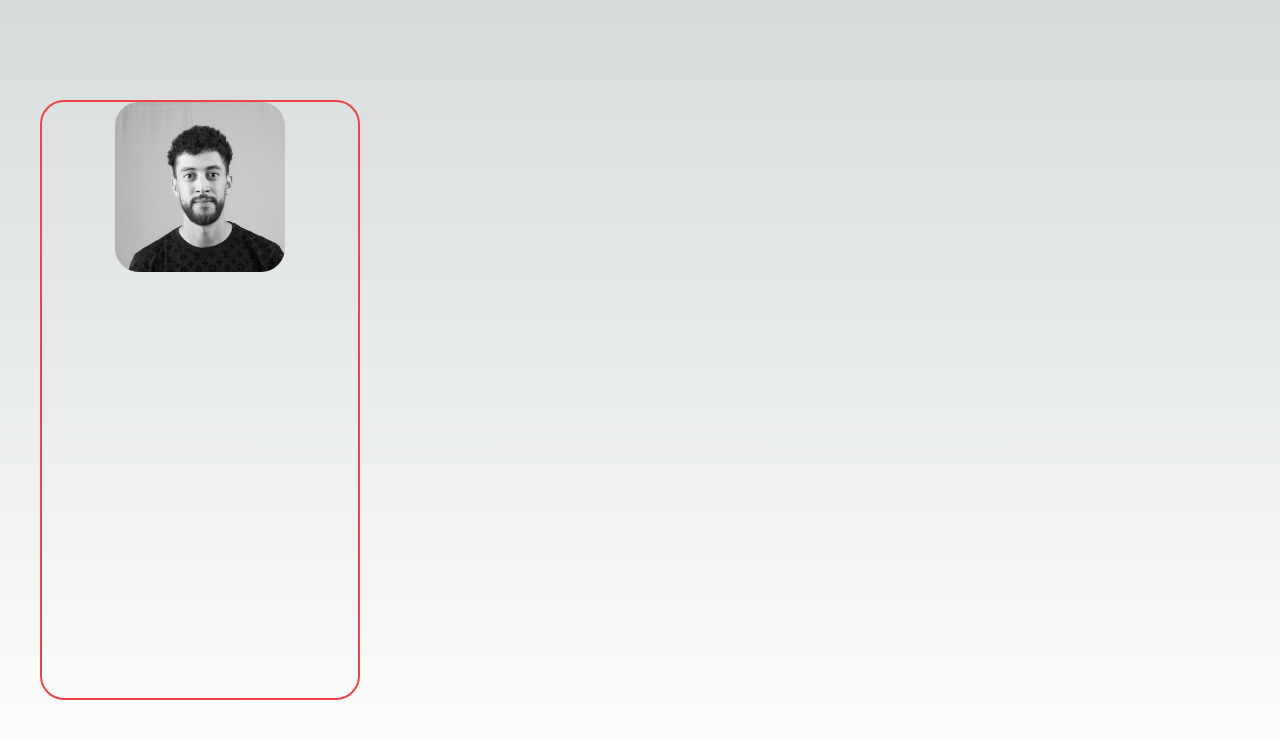
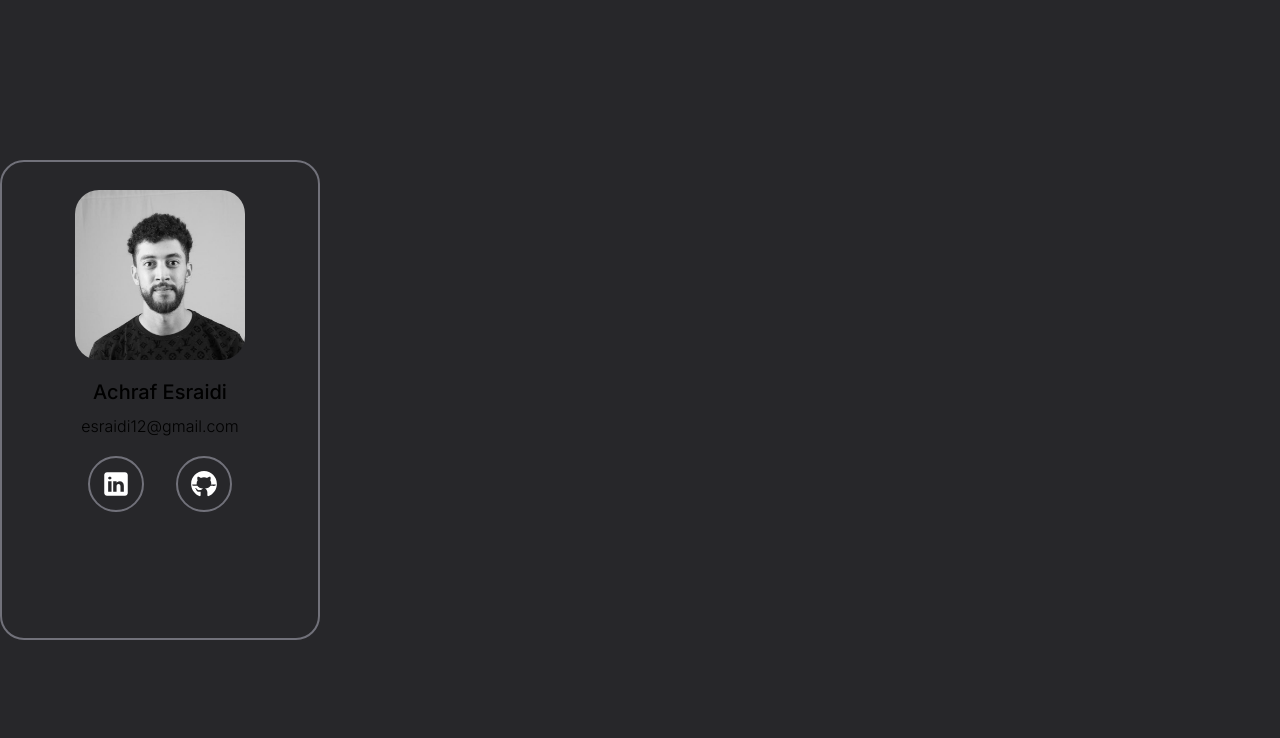
Before and after one commit to aces96/Portfolio_Achraf.esraidi, a Next.js app in the folder portfolio/: page / in a window 1280 px wide. Shown: the top 738 px of the page. Built offline with nearby package versions, Linux system fonts and the light colour scheme.

Commit message:
i finished the sidebar

```diff
--- a/portfolio/app/page.tsx
+++ b/portfolio/app/page.tsx
@@ -2,11 +2,32 @@ import Image from 'next/image'
 
 export default function Home() {
   return (
-    <main className="flex min-h-screen ">
-      <div className='w-80 h-3/4 fixed z-10 border-2 border-red-500 rounded-3xl top-1/2 -translate-y-1/2  left-10 bg-transparent flex flex-col items-center '>
-          <Image className='rounded-3xl' alt='profilImage' src="/profilImg.png" width={170} height={120}/>
-          <div className='w-full h-14 bg-transparent flex flex-row items-center'>
-          </div>
+    <main className="flex flex-row justify-between h-full bg-zinc-800	">
+      <div className='w-80 h-screen flex items-center justify-center'>
+        <div className='w-80 h-3/5 z-10 border-2 border-zinc-500 hover:border-green-500 rounded-3xl  bg-transparent flex flex-col items-center'>
+            <Image className='rounded-3xl mt-7' alt='profilImage' src="/profilImg.png" width={170} height={120}/>
+            <div className='w-full h-14 bg-transparent flex flex-col items-center justify-center'>
+                <h2 className='text-xl font-medium mt-10'>
+                  Achraf Esraidi
+                </h2>
+                <h2 className='text-base font-light mt-2'>
+                  esraidi12@gmail.com
+                </h2>
+            </div>
+
+            <div className='w-36 h-14 bg-transparent mt-10 flex flex-row items-center justify-between'>
+              <a  href='https://www.linkedin.com/in/achraf-esraidi-7b3196249/' target='_blank' className='w-14 h-14 rounded-full	border-2 border-zinc-500 hover:border-green-500 flex justify-center items-center'>
+                  <Image alt='linkedinIcon' src="/linkedinIcon.svg" color='grey' width={28} height={28}/>
+              </a>
+              <a  href='https://github.com/aces96' target='_blank' className='w-14 h-14 rounded-full	border-2 border-zinc-500 hover:border-green-500 flex justify-center items-center'>
+                  <Image alt='githubIcon' src="/githubIcon.svg" color='grey' width={28} height={28}/>
+              </a>
+            </div>
+        </div>
+      </div>
+
+      <div className='w-9/12 h-full	bg-white'>
+
       </div>
 
     </main>
```
Also changed, not shown: portfolio/public/githubIcon.svg (added), portfolio/public/linkedinIcon.svg (added).
